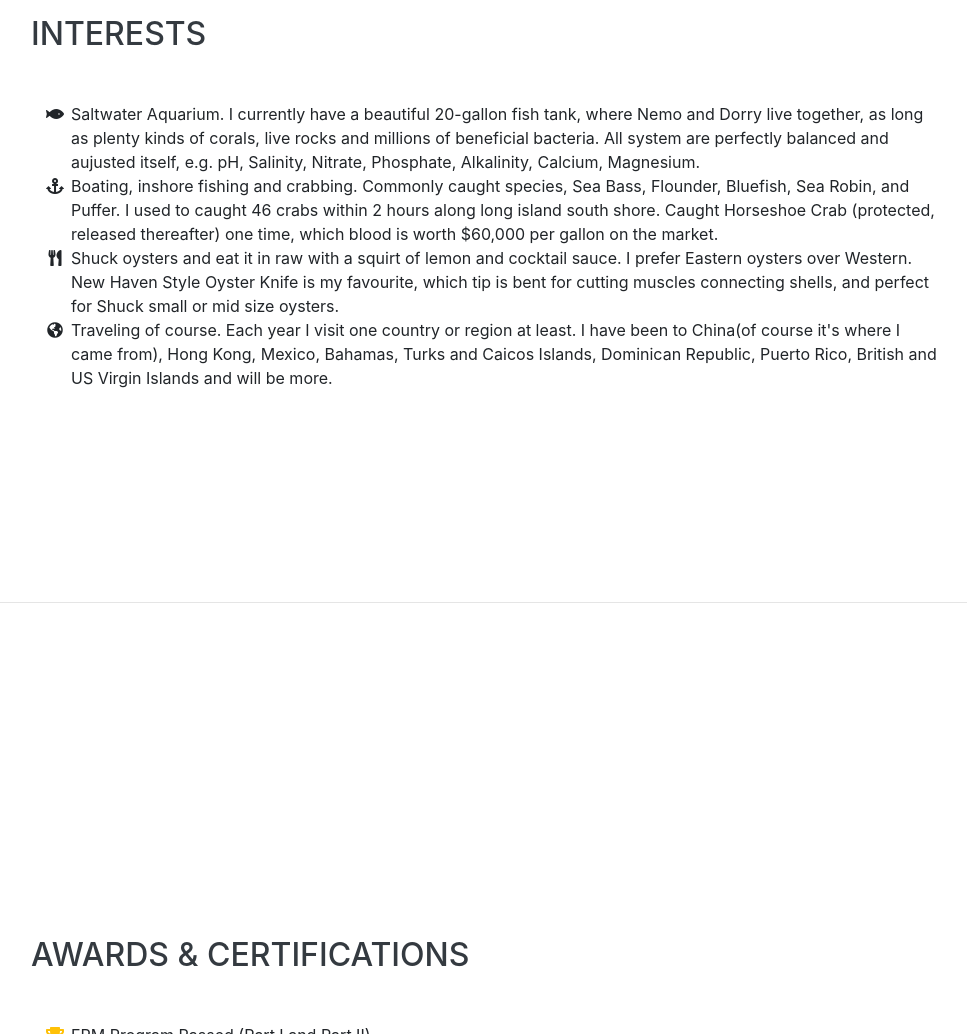
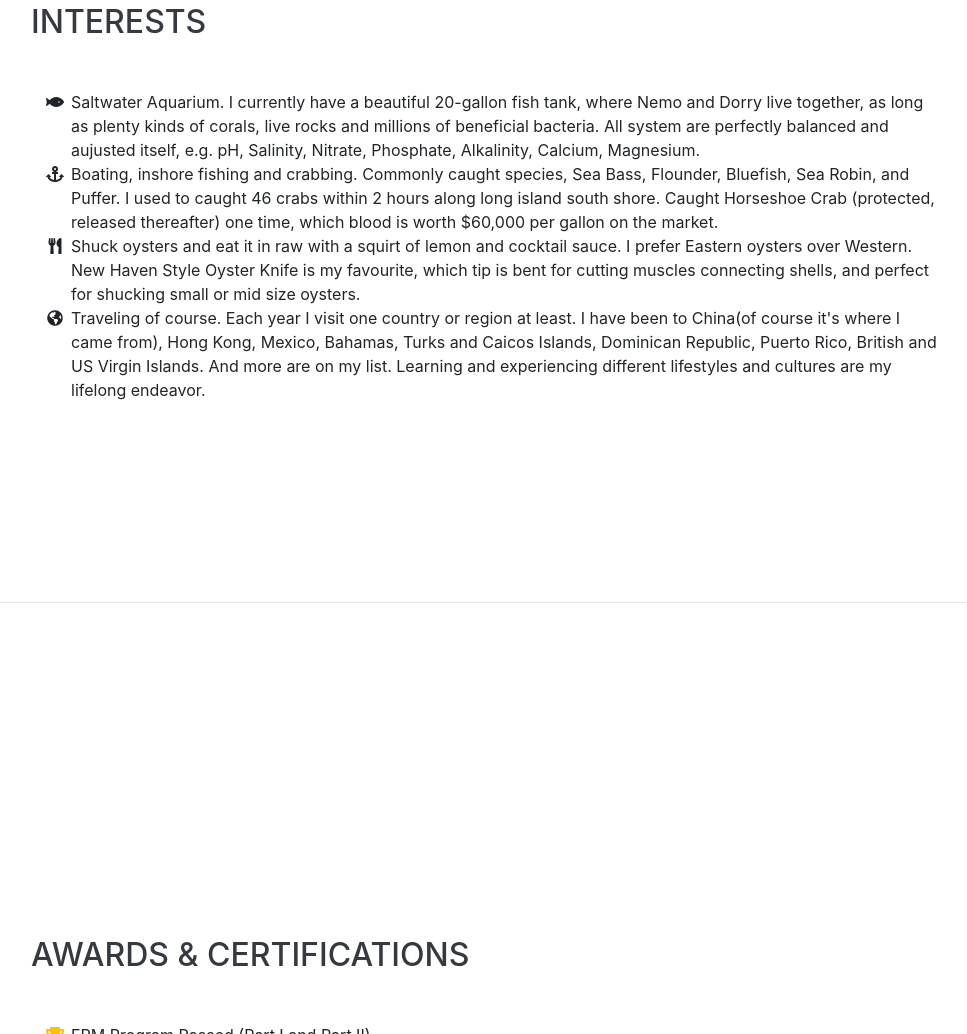
Before and after one commit to mitchgao/mitchgao.github.io, a website with bundled scripts: page index.html in a window 1280 px wide. Shown: the part 3928-4962 px from the top of the page, without its empty margins (289-1256 px from the left). Built offline with nearby package versions, Linux system fonts and the light colour scheme; a web font is replaced by a local one.

Commit message:
interest update

```diff
--- a/index.html
+++ b/index.html
@@ -243,10 +243,10 @@
             Boating, inshore fishing and crabbing. Commonly caught species, Sea Bass, Flounder, Bluefish, Sea Robin, and Puffer. I used to caught 46 crabs within 2 hours along long island south shore. Caught Horseshoe Crab (protected, released thereafter) one time, which blood is worth $60,000 per gallon on the market.</li>
         <li>
             <i class="fa-li fa fa-utensils"></i>
-            Shuck oysters and eat it in raw with a squirt of lemon and cocktail sauce. I prefer Eastern oysters over Western. New Haven Style Oyster Knife is my favourite, which tip is bent for cutting muscles connecting shells, and perfect for Shuck small or mid size oysters.</li>
+            Shuck oysters and eat it in raw with a squirt of lemon and cocktail sauce. I prefer Eastern oysters over Western. New Haven Style Oyster Knife is my favourite, which tip is bent for cutting muscles connecting shells, and perfect for shucking small or mid size oysters.</li>
         <li>
             <i class="fa-li fa fa-globe-americas"></i>
-            Traveling of course. Each year I visit one country or region at least. I have been to China(of course it's where I came from), Hong Kong, Mexico, Bahamas, Turks and Caicos Islands, Dominican Republic, Puerto Rico, British and US Virgin Islands and will be more.</li>
+            Traveling of course. Each year I visit one country or region at least. I have been to China(of course it's where I came from), Hong Kong, Mexico, Bahamas, Turks and Caicos Islands, Dominican Republic, Puerto Rico, British and US Virgin Islands. And more are on my list. Learning and experiencing different lifestyles and cultures are my lifelong endeavor.</li>
         </ul>
       </div>
     </section>
```
